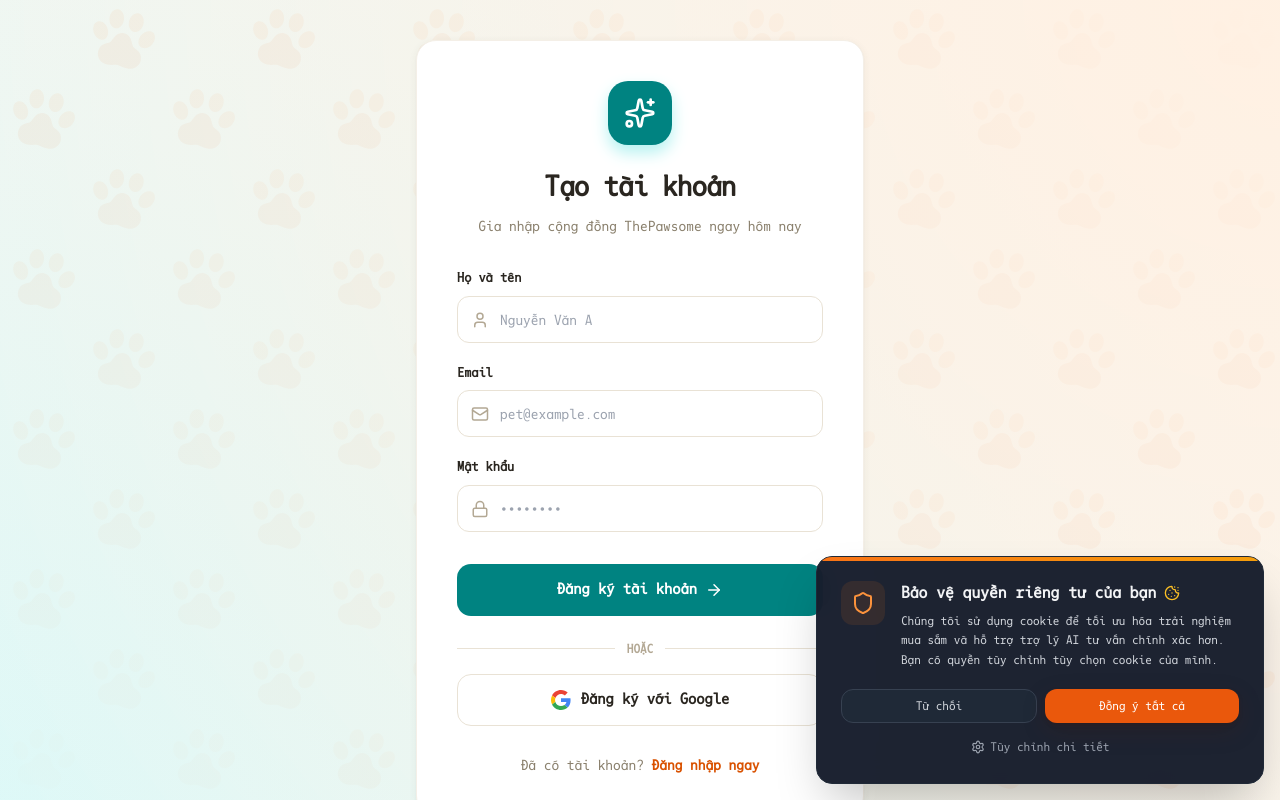
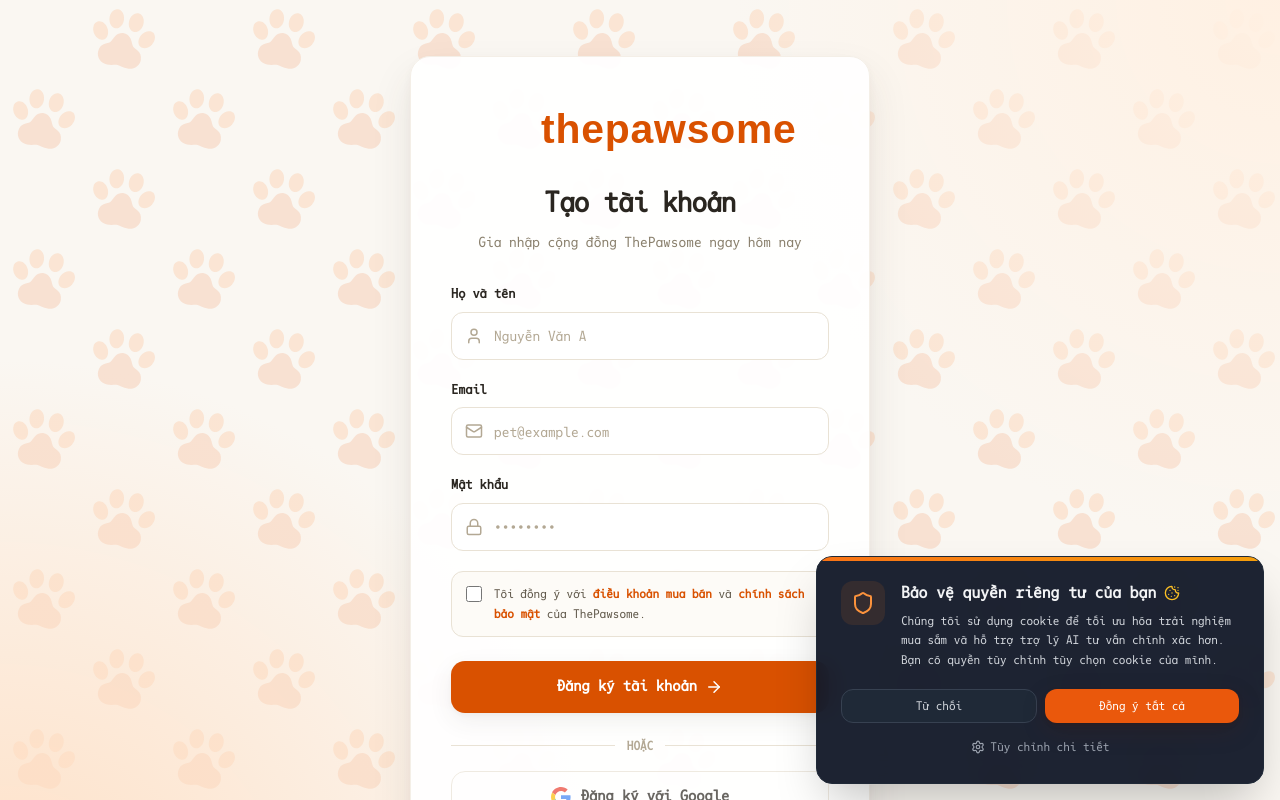
Before and after one commit to quangliz/Petshop, a Next.js app in the folder frontend/: page /register in a window 1280 px wide. Shown: the top 800 px of the page. Built offline with nearby package versions, Linux system fonts and the light colour scheme; no server answers; a web font is replaced by a local one.

Commit message:
Fix CI test isolation and auth UI

```diff
--- a/frontend/src/app/(auth)/login/page.tsx
+++ b/frontend/src/app/(auth)/login/page.tsx
@@ -5,27 +5,47 @@
 import api from '@/lib/api';
 import { useAuthStore } from '@/lib/store';
 import { getGuestCart, clearGuestCart } from '@/lib/guestCart';
-import { Mail, Lock, Sparkles, ArrowRight } from 'lucide-react';
+import { Mail, Lock, ArrowRight } from 'lucide-react';
 import GoogleAuthButton from '@/components/auth/GoogleAuthButton';
-import { useForm } from 'react-hook-form';
+import TermsConsent from '@/components/auth/TermsConsent';
+import BrandLogo from '@/components/layout/BrandLogo';
+import { useForm, useWatch } from 'react-hook-form';
 import { zodResolver } from '@hookform/resolvers/zod';
 import { z } from 'zod';
 import { toast } from 'sonner';
 import { Spinner } from '@/components/ui/spinner';
 
+const TERMS_ERROR = 'Vui lòng chấp nhận điều khoản và chính sách bảo mật';
+
 const loginSchema = z.object({
   email: z.string().min(1, 'Vui lòng nhập email').email('Email không hợp lệ'),
   password: z.string().min(1, 'Vui lòng nhập mật khẩu'),
+  acceptedTerms: z.boolean().refine((accepted) => accepted, { message: TERMS_ERROR }),
 });
 type LoginForm = z.infer<typeof loginSchema>;
 
 export default function LoginPage() {
-  const { register, handleSubmit, formState: { errors, isSubmitting } } = useForm<LoginForm>({
+  const { register, handleSubmit, control, setError, clearErrors, formState: { errors, isSubmitting } } = useForm<LoginForm>({
     resolver: zodResolver(loginSchema),
+    defaultValues: {
+      email: '',
+      password: '',
+      acceptedTerms: false,
+    },
   });
   const [serverError, setServerError] = useState('');
   const { setAuth } = useAuthStore();
   const router = useRouter();
+  const acceptedTerms = useWatch({ control, name: 'acceptedTerms' });
+
+  React.useEffect(() => {
+    if (acceptedTerms) clearErrors('acceptedTerms');
+  }, [acceptedTerms, clearErrors]);
+
+  const handleBlockedAuth = () => {
+    setError('acceptedTerms', { type: 'manual', message: TERMS_ERROR });
+    toast.error(TERMS_ERROR);
+  };
 
   const onSubmit = async (data: LoginForm) => {
     setServerError('');
@@ -58,14 +78,13 @@
 
   return (
     <div
-      className="min-h-[calc(100vh-200px)] flex items-center justify-center px-4 py-10"
-      style={{ background: 'radial-gradient(circle at top right, var(--primary-50), transparent), radial-gradient(circle at bottom left, var(--teal-50), transparent)' }}
+      className="min-h-[calc(100vh-200px)] flex items-center justify-center px-4 py-10 sm:py-14"
+      style={{ background: 'radial-gradient(circle at top right, var(--primary-50), transparent 34%), radial-gradient(circle at bottom left, var(--primary-100), transparent 38%)' }}
     >
-      <div className="bg-white border border-neutral-100 rounded-[20px] shadow-sm w-full max-w-md mx-auto p-8 md:p-10">
-        {/* Icon Header */}
+      <div className="bg-white/95 border border-neutral-100 rounded-[20px] shadow-lg w-full max-w-[460px] mx-auto p-7 sm:p-9 md:p-10">
         <div className="text-center mb-8">
-          <div className="w-16 h-16 rounded-[20px] flex items-center justify-center text-white mx-auto mb-5" style={{ background: 'var(--primary-600)', boxShadow: '0 8px 16px var(--primary-100)' }}>
-            <Sparkles size={32} />
+          <div aria-label="ThePawsome" className="inline-flex items-center justify-center mb-5 text-primary-600">
+            <BrandLogo size={64} />
           </div>
           <h1 className="text-[28px] font-extrabold tracking-[-0.025em] mb-2">Chào mừng trở lại!</h1>
           <p className="text-[14px] text-neutral-500">Đăng nhập để tiếp tục chăm sóc bé pet của bạn</p>
@@ -80,12 +99,11 @@
           <div>
             <label className="block text-[13px] font-bold mb-2">Email</label>
             <div className="relative">
-              <Mail size={18} className="absolute left-3.5 top-[15px] text-neutral-400" />
+              <Mail size={18} className="absolute left-3.5 top-1/2 -translate-y-1/2 text-neutral-400" />
               <input
                 {...register('email')}
                 type="email"
-                className="w-full py-3 pl-[42px] pr-4 rounded-[12px] text-[14px] outline-none transition-colors"
-                style={{ border: `1.5px solid ${errors.email ? 'var(--danger)' : 'var(--neutral-200)'}` }}
+                className={`w-full h-[48px] py-3 pl-[42px] pr-4 rounded-[12px] border-[1.5px] bg-white text-[14px] outline-none transition-colors placeholder:text-neutral-400 focus:border-primary-600 focus:ring-4 focus:ring-primary-100 ${errors.email ? 'border-danger' : 'border-neutral-200'}`}
                 placeholder="pet@example.com"
               />
             </div>
@@ -97,21 +115,25 @@
               <Link href="/forgot-password" className="text-[12px] font-semibold no-underline" style={{ color: 'var(--primary-600)' }}>Quên mật khẩu?</Link>
             </div>
             <div className="relative">
-              <Lock size={18} className="absolute left-3.5 top-[15px] text-neutral-400" />
+              <Lock size={18} className="absolute left-3.5 top-1/2 -translate-y-1/2 text-neutral-400" />
               <input
                 {...register('password')}
                 type="password"
-                className="w-full py-3 pl-[42px] pr-4 rounded-[12px] text-[14px] outline-none transition-colors"
-                style={{ border: `1.5px solid ${errors.password ? 'var(--danger)' : 'var(--neutral-200)'}` }}
+                className={`w-full h-[48px] py-3 pl-[42px] pr-4 rounded-[12px] border-[1.5px] bg-white text-[14px] outline-none transition-colors placeholder:text-neutral-400 focus:border-primary-600 focus:ring-4 focus:ring-primary-100 ${errors.password ? 'border-danger' : 'border-neutral-200'}`}
                 placeholder="••••••••"
               />
             </div>
             {errors.password && <p className="text-[12px] font-semibold mt-1.5" style={{ color: 'var(--danger)' }}>{errors.password.message}</p>}
           </div>
+          <TermsConsent
+            id="login-terms"
+            field={register('acceptedTerms')}
+            error={errors.acceptedTerms?.message}
+          />
           <button
             type="submit"
             disabled={isSubmitting}
-            className="w-full h-[52px] rounded-[14px] mt-3 text-[15px] font-semibold text-white flex items-center justify-center gap-2 transition-opacity disabled:opacity-70"
+            className="w-full h-[52px] rounded-[14px] mt-1 text-[15px] font-semibold text-white flex items-center justify-center gap-2 shadow-md transition-all duration-150 hover:shadow-lg disabled:opacity-70"
             style={{ background: 'var(--primary-600)' }}
           >
             {isSubmitting ? <><Spinner size={18} /> Đang đăng nhập...</> : <>Đăng nhập <ArrowRight size={18} /></>}
@@ -124,7 +146,7 @@
           <div className="flex-1 h-px bg-neutral-200" />
         </div>
         <div className="mt-4">
-          <GoogleAuthButton />
+          <GoogleAuthButton canProceed={acceptedTerms} onBlocked={handleBlockedAuth} />
         </div>
         <div className="text-center mt-7 text-[14px] text-neutral-500">
           Chưa có tài khoản? <Link href="/register" className="font-bold no-underline" style={{ color: 'var(--primary-600)' }}>Đăng ký ngay</Link>
--- a/frontend/src/app/(auth)/register/page.tsx
+++ b/frontend/src/app/(auth)/register/page.tsx
@@ -3,27 +3,48 @@
 import { useRouter } from 'next/navigation';
 import Link from 'next/link';
 import api from '@/lib/api';
-import { Mail, Lock, Sparkles, User, ArrowRight } from 'lucide-react';
+import { Mail, Lock, User, ArrowRight } from 'lucide-react';
 import GoogleAuthButton from '@/components/auth/GoogleAuthButton';
-import { useForm } from 'react-hook-form';
+import TermsConsent from '@/components/auth/TermsConsent';
+import BrandLogo from '@/components/layout/BrandLogo';
+import { useForm, useWatch } from 'react-hook-form';
 import { zodResolver } from '@hookform/resolvers/zod';
 import { z } from 'zod';
 import { toast } from 'sonner';
 import { Spinner } from '@/components/ui/spinner';
 
+const TERMS_ERROR = 'Vui lòng chấp nhận điều khoản và chính sách bảo mật';
+
 const registerSchema = z.object({
   fullName: z.string().min(2, 'Họ tên tối thiểu 2 ký tự'),
   email: z.string().min(1, 'Vui lòng nhập email').email('Email không hợp lệ'),
   password: z.string().min(6, 'Mật khẩu tối thiểu 6 ký tự'),
+  acceptedTerms: z.boolean().refine((accepted) => accepted, { message: TERMS_ERROR }),
 });
 type RegisterForm = z.infer<typeof registerSchema>;
 
 export default function RegisterPage() {
-  const { register, handleSubmit, formState: { errors, isSubmitting } } = useForm<RegisterForm>({
+  const { register, handleSubmit, control, setError, clearErrors, formState: { errors, isSubmitting } } = useForm<RegisterForm>({
     resolver: zodResolver(registerSchema),
+    defaultValues: {
+      fullName: '',
+      email: '',
+      password: '',
+      acceptedTerms: false,
+    },
   });
   const [serverError, setServerError] = useState('');
   const router = useRouter();
+  const acceptedTerms = useWatch({ control, name: 'acceptedTerms' });
+
+  React.useEffect(() => {
+    if (acceptedTerms) clearErrors('acceptedTerms');
+  }, [acceptedTerms, clearErrors]);
+
+  const handleBlockedAuth = () => {
+    setError('acceptedTerms', { type: 'manual', message: TERMS_ERROR });
+    toast.error(TERMS_ERROR);
+  };
 
   const onSubmit = async (data: RegisterForm) => {
     setServerError('');
@@ -46,13 +67,13 @@
 
   return (
     <div
-      className="min-h-[calc(100vh-200px)] flex items-center justify-center px-4 py-10"
-      style={{ background: 'radial-gradient(circle at top right, var(--primary-50), transparent), radial-gradient(circle at bottom left, var(--teal-50), transparent)' }}
+      className="min-h-[calc(100vh-200px)] flex items-center justify-center px-4 py-10 sm:py-14"
+      style={{ background: 'radial-gradient(circle at top right, var(--primary-50), transparent 34%), radial-gradient(circle at bottom left, var(--primary-100), transparent 38%)' }}
     >
-      <div className="bg-white border border-neutral-100 rounded-[20px] shadow-sm w-full max-w-md mx-auto p-8 md:p-10">
+      <div className="bg-white/95 border border-neutral-100 rounded-[20px] shadow-lg w-full max-w-[460px] mx-auto p-7 sm:p-9 md:p-10">
         <div className="text-center mb-8">
-          <div className="w-16 h-16 rounded-[20px] flex items-center justify-center text-white mx-auto mb-5" style={{ background: 'var(--teal-600)', boxShadow: '0 8px 16px var(--teal-100)' }}>
-            <Sparkles size={32} />
+          <div aria-label="ThePawsome" className="inline-flex items-center justify-center mb-5 text-primary-600">
+            <BrandLogo size={64} />
           </div>
           <h1 className="text-[28px] font-extrabold tracking-[-0.025em] mb-2">Tạo tài khoản</h1>
           <p className="text-[14px] text-neutral-500">Gia nhập cộng đồng ThePawsome ngay hôm nay</p>
@@ -67,12 +88,11 @@
           <div>
             <label className="block text-[13px] font-bold mb-2">Họ và tên</label>
             <div className="relative">
-              <User size={18} className="absolute left-3.5 top-[15px] text-neutral-400" />
+              <User size={18} className="absolute left-3.5 top-1/2 -translate-y-1/2 text-neutral-400" />
               <input
                 {...register('fullName')}
                 type="text"
-                className="w-full py-3 pl-[42px] pr-4 rounded-[12px] text-[14px] outline-none"
-                style={{ border: `1.5px solid ${errors.fullName ? 'var(--danger)' : 'var(--neutral-200)'}` }}
+                className={`w-full h-[48px] py-3 pl-[42px] pr-4 rounded-[12px] border-[1.5px] bg-white text-[14px] outline-none transition-colors placeholder:text-neutral-400 focus:border-primary-600 focus:ring-4 focus:ring-primary-100 ${errors.fullName ? 'border-danger' : 'border-neutral-200'}`}
                 placeholder="Nguyễn Văn A"
               />
             </div>
@@ -81,12 +101,11 @@
           <div>
             <label className="block text-[13px] font-bold mb-2">Email</label>
             <div className="relative">
-              <Mail size={18} className="absolute left-3.5 top-[15px] text-neutral-400" />
+              <Mail size={18} className="absolute left-3.5 top-1/2 -translate-y-1/2 text-neutral-400" />
               <input
                 {...register('email')}
                 type="email"
-                className="w-full py-3 pl-[42px] pr-4 rounded-[12px] text-[14px] outline-none"
-                style={{ border: `1.5px solid ${errors.email ? 'var(--danger)' : 'var(--neutral-200)'}` }}
+                className={`w-full h-[48px] py-3 pl-[42px] pr-4 rounded-[12px] border-[1.5px] bg-white text-[14px] outline-none transition-colors placeholder:text-neutral-400 focus:border-primary-600 focus:ring-4 focus:ring-primary-100 ${errors.email ? 'border-danger' : 'border-neutral-200'}`}
                 placeholder="pet@example.com"
               />
             </div>
@@ -95,22 +114,26 @@
           <div>
             <label className="block text-[13px] font-bold mb-2">Mật khẩu</label>
             <div className="relative">
-              <Lock size={18} className="absolute left-3.5 top-[15px] text-neutral-400" />
+              <Lock size={18} className="absolute left-3.5 top-1/2 -translate-y-1/2 text-neutral-400" />
               <input
                 {...register('password')}
                 type="password"
-                className="w-full py-3 pl-[42px] pr-4 rounded-[12px] text-[14px] outline-none"
-                style={{ border: `1.5px solid ${errors.password ? 'var(--danger)' : 'var(--neutral-200)'}` }}
+                className={`w-full h-[48px] py-3 pl-[42px] pr-4 rounded-[12px] border-[1.5px] bg-white text-[14px] outline-none transition-colors placeholder:text-neutral-400 focus:border-primary-600 focus:ring-4 focus:ring-primary-100 ${errors.password ? 'border-danger' : 'border-neutral-200'}`}
                 placeholder="••••••••"
               />
             </div>
             {errors.password && <p className="text-[12px] font-semibold mt-1.5" style={{ color: 'var(--danger)' }}>{errors.password.message}</p>}
           </div>
+          <TermsConsent
+            id="register-terms"
+            field={register('acceptedTerms')}
+            error={errors.acceptedTerms?.message}
+          />
           <button
             type="submit"
             disabled={isSubmitting}
-            className="w-full h-[52px] rounded-[14px] mt-3 text-[15px] font-semibold text-white flex items-center justify-center gap-2 transition-opacity disabled:opacity-70"
-            style={{ background: 'var(--teal-600)' }}
+            className="w-full h-[52px] rounded-[14px] mt-1 text-[15px] font-semibold text-white flex items-center justify-center gap-2 shadow-md transition-all duration-150 hover:shadow-lg disabled:opacity-70"
+            style={{ background: 'var(--primary-600)' }}
           >
             {isSubmitting ? <><Spinner size={18} /> Đang đăng ký...</> : <>Đăng ký tài khoản <ArrowRight size={18} /></>}
           </button>
@@ -122,7 +145,7 @@
           <div className="flex-1 h-px bg-neutral-200" />
         </div>
         <div className="mt-4">
-          <GoogleAuthButton label="Đăng ký với Google" />
+          <GoogleAuthButton label="Đăng ký với Google" canProceed={acceptedTerms} onBlocked={handleBlockedAuth} />
         </div>
         <div className="text-center mt-7 text-[14px] text-neutral-500">
           Đã có tài khoản? <Link href="/login" className="font-bold no-underline" style={{ color: 'var(--primary-600)' }}>Đăng nhập ngay</Link>
--- a/frontend/src/components/auth/GoogleAuthButton.tsx
+++ b/frontend/src/components/auth/GoogleAuthButton.tsx
@@ -6,6 +6,12 @@
   typeof window !== "undefined"
     ? `${window.location.origin}/auth/google/callback`
     : "http://localhost:3000/auth/google/callback";
+
+type GoogleAuthButtonProps = {
+  label?: string;
+  canProceed?: boolean;
+  onBlocked?: () => void;
+};
 
 function buildGoogleUrl(): string {
   const params = new URLSearchParams({
@@ -19,10 +25,18 @@
   return `https://accounts.google.com/o/oauth2/v2/auth?${params}`;
 }
 
-export default function GoogleAuthButton({ label = "Tiếp tục với Google" }: { label?: string }) {
+export default function GoogleAuthButton({
+  label = "Tiếp tục với Google",
+  canProceed = true,
+  onBlocked,
+}: GoogleAuthButtonProps) {
   const [loading, setLoading] = useState(false);
 
   const handleClick = () => {
+    if (!canProceed) {
+      onBlocked?.();
+      return;
+    }
     if (!GOOGLE_CLIENT_ID) {
       alert("Google OAuth chưa được cấu hình.");
       return;
@@ -36,7 +50,10 @@
       type="button"
       onClick={handleClick}
       disabled={loading}
-      className={`w-full h-[52px] rounded-[14px] text-[15px] font-semibold flex items-center justify-center gap-[10px] bg-white border-[1.5px] border-neutral-200 text-neutral-800 transition-shadow duration-150 hover:shadow-sm hover:border-neutral-300 ${loading ? "cursor-not-allowed opacity-70" : "cursor-pointer"}`}
+      aria-disabled={loading || !canProceed}
+      className={`w-full h-[52px] rounded-[14px] text-[15px] font-semibold flex items-center justify-center gap-[10px] bg-white border-[1.5px] border-neutral-200 text-neutral-800 transition-shadow duration-150 hover:shadow-sm hover:border-neutral-300 ${
+        loading || !canProceed ? "cursor-not-allowed opacity-70" : "cursor-pointer"
+      }`}
     >
       {/* Google "G" logo */}
       <svg width="20" height="20" viewBox="0 0 48 48" xmlns="http://www.w3.org/2000/svg">
--- /dev/null
+++ b/frontend/src/components/auth/TermsConsent.tsx
@@ -0,0 +1,50 @@
+"use client";
+
+import Link from "next/link";
+import type { UseFormRegisterReturn } from "react-hook-form";
+
+type TermsConsentProps = {
+  id: string;
+  field: UseFormRegisterReturn;
+  error?: string;
+};
+
+export default function TermsConsent({ id, field, error }: TermsConsentProps) {
+  return (
+    <div className="space-y-1.5">
+      <div
+        className={`flex items-start gap-3 rounded-[12px] border-[1.5px] px-3.5 py-3 transition-colors ${
+          error ? "border-danger bg-danger-bg" : "border-neutral-200 bg-neutral-25"
+        }`}
+      >
+        <input
+          id={id}
+          {...field}
+          type="checkbox"
+          aria-invalid={Boolean(error)}
+          aria-describedby={`${id}-description`}
+          aria-label="Tôi đồng ý với điều khoản mua bán và chính sách bảo mật của ThePawsome"
+          className="mt-0.5 h-4 w-4 shrink-0 rounded border-neutral-300 accent-[var(--primary-600)] focus-visible:outline-none focus-visible:ring-2 focus-visible:ring-primary-100"
+        />
+        <div id={`${id}-description`} className="text-[12px] leading-5 text-neutral-600">
+          <label htmlFor={id} className="cursor-pointer">
+            Tôi đồng ý với
+          </label>{" "}
+          <Link href="/dieu-khoan-mua-ban" className="font-bold no-underline text-primary-600">
+            điều khoản mua bán
+          </Link>{" "}
+          và{" "}
+          <Link href="/chinh-sach-bao-mat" className="font-bold no-underline text-primary-600">
+            chính sách bảo mật
+          </Link>{" "}
+          của ThePawsome.
+        </div>
+      </div>
+      {error && (
+        <p className="text-[12px] font-semibold" style={{ color: "var(--danger)" }}>
+          {error}
+        </p>
+      )}
+    </div>
+  );
+}
```
Also changed, not shown: 2 other files (tests, documents, lock files or other folders).
